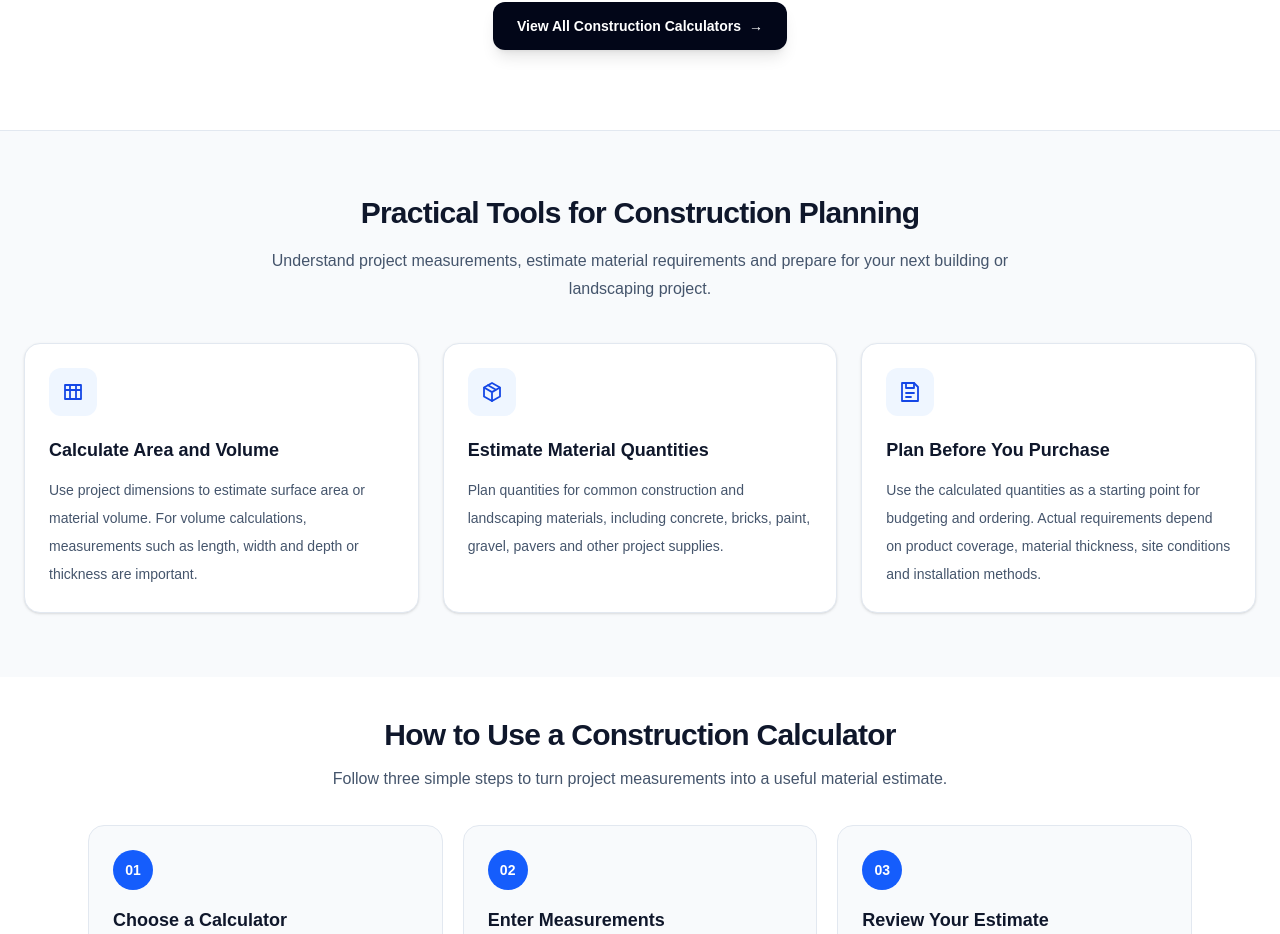
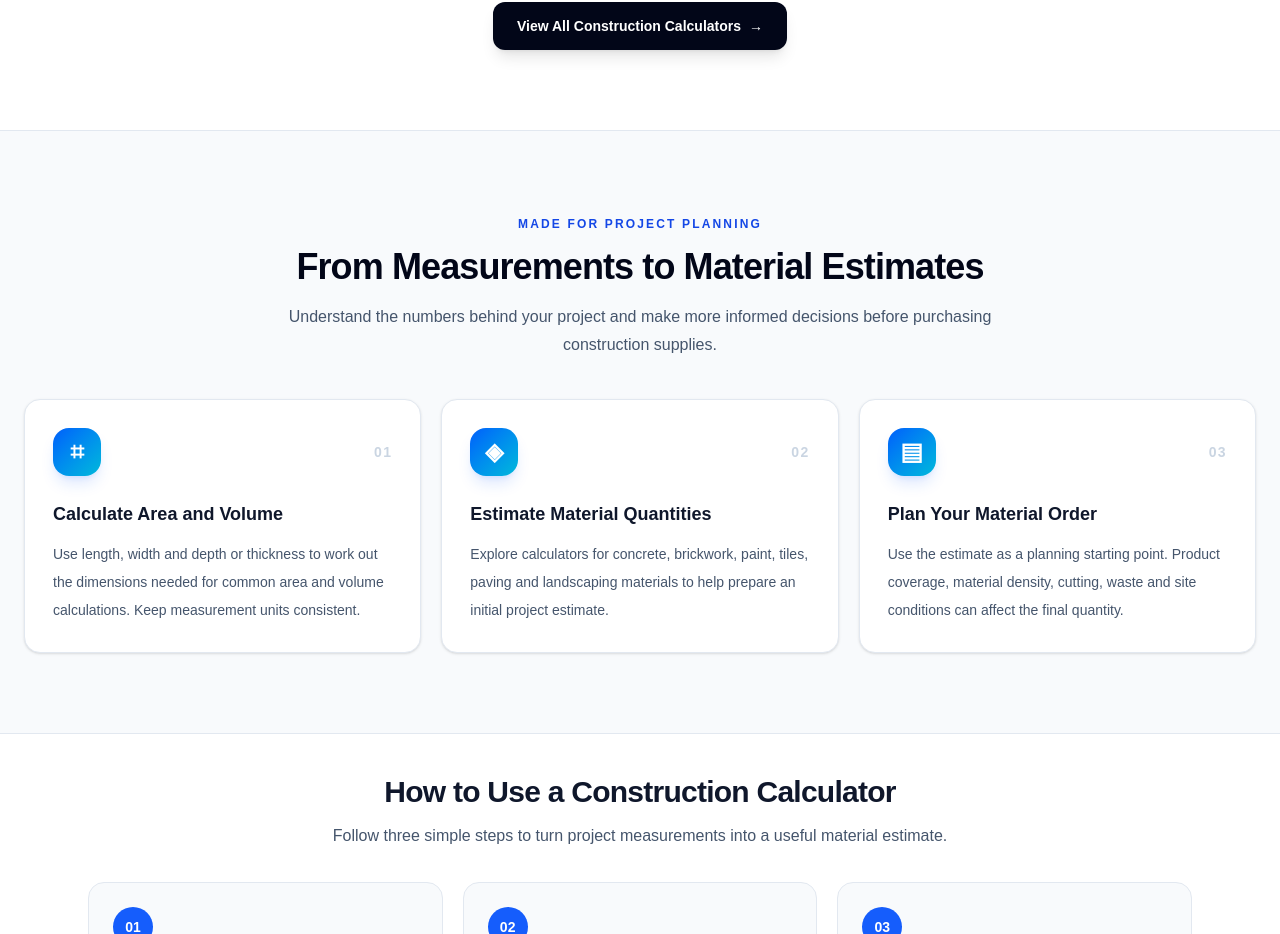
Before and after one commit to km7max-cmd/cornerspan, a Next.js app: page / in a window 1280 px wide. Shown: the part 1615-2549 px from the top of the page. Built offline with nearby package versions, Linux system fonts and the light colour scheme.

Commit message:
Refactor features section with updated descriptions and icons

```diff
--- a/components/Features.tsx
+++ b/components/Features.tsx
@@ -1,106 +1,63 @@
 
 const features = [
   {
+    number: "01",
     title: "Calculate Area and Volume",
     description:
-      "Use project dimensions to estimate surface area or material volume. For volume calculations, measurements such as length, width and depth or thickness are important.",
-    icon: (
-      <svg
-        aria-hidden="true"
-        viewBox="0 0 24 24"
-        fill="none"
-        stroke="currentColor"
-        strokeWidth="1.8"
-        className="h-6 w-6"
-      >
-        <path
-          strokeLinecap="round"
-          strokeLinejoin="round"
-          d="M4 5h16v14H4zM4 10h16M9 5v5m6-5v5M9 10v9m6-9v9"
-        />
-      </svg>
-    ),
+      "Use length, width and depth or thickness to work out the dimensions needed for common area and volume calculations. Keep measurement units consistent.",
+    icon: "⌗",
   },
   {
+    number: "02",
     title: "Estimate Material Quantities",
     description:
-      "Plan quantities for common construction and landscaping materials, including concrete, bricks, paint, gravel, pavers and other project supplies.",
-    icon: (
-      <svg
-        aria-hidden="true"
-        viewBox="0 0 24 24"
-        fill="none"
-        stroke="currentColor"
-        strokeWidth="1.8"
-        className="h-6 w-6"
-      >
-        <path
-          strokeLinecap="round"
-          strokeLinejoin="round"
-          d="M4 7.5 12 3l8 4.5v9L12 21l-8-4.5v-9Z"
-        />
-        <path
-          strokeLinecap="round"
-          strokeLinejoin="round"
-          d="m4.5 7.8 7.5 4.3 7.5-4.3M12 12v9M8 5.3l8 4.5"
-        />
-      </svg>
-    ),
+      "Explore calculators for concrete, brickwork, paint, tiles, paving and landscaping materials to help prepare an initial project estimate.",
+    icon: "◈",
   },
   {
-    title: "Plan Before You Purchase",
+    number: "03",
+    title: "Plan Your Material Order",
     description:
-      "Use the calculated quantities as a starting point for budgeting and ordering. Actual requirements depend on product coverage, material thickness, site conditions and installation methods.",
-    icon: (
-      <svg
-        aria-hidden="true"
-        viewBox="0 0 24 24"
-        fill="none"
-        stroke="currentColor"
-        strokeWidth="1.8"
-        className="h-6 w-6"
-      >
-        <path
-          strokeLinecap="round"
-          strokeLinejoin="round"
-          d="M8 3h8l4 4v14H4V3h4Z"
-        />
-        <path
-          strokeLinecap="round"
-          strokeLinejoin="round"
-          d="M8 3v5h8V3M8 13h8M8 17h5"
-        />
-      </svg>
-    ),
+      "Use the estimate as a planning starting point. Product coverage, material density, cutting, waste and site conditions can affect the final quantity.",
+    icon: "▤",
   },
 ];
 
 export default function Features() {
   return (
-    <section className="border-t border-slate-200 bg-slate-50 py-16">
-      <div className="mx-auto max-w-7xl px-6">
+    <section className="relative overflow-hidden border-y border-slate-200 bg-slate-50 py-16 sm:py-20">
+      <div className="mx-auto max-w-7xl px-5 sm:px-6">
         <div className="mx-auto max-w-3xl text-center">
-          <h2 className="text-2xl font-bold tracking-tight text-slate-900 sm:text-3xl">
-            Practical Tools for Construction Planning
+          <span className="text-xs font-bold uppercase tracking-[0.18em] text-blue-700">
+            Made for project planning
+          </span>
+
+          <h2 className="mt-3 text-3xl font-black tracking-tight text-slate-950 sm:text-4xl">
+            From Measurements to Material Estimates
           </h2>
 
           <p className="mt-4 text-base leading-7 text-slate-600">
-            Understand project measurements, estimate material requirements
-            and prepare for your next building or landscaping project.
+            Understand the numbers behind your project and make more informed
+            decisions before purchasing construction supplies.
           </p>
         </div>
 
-        <div className="mt-10 grid gap-6 md:grid-cols-3">
+        <div className="mt-10 grid gap-5 md:grid-cols-3">
           {features.map((feature) => (
             <article
-              key={feature.title}
-              className="rounded-2xl border border-slate-200 bg-white p-6 shadow-sm transition hover:-translate-y-1 hover:shadow-md"
+              key={feature.number}
+              className="group rounded-2xl border border-slate-200 bg-white p-6 shadow-sm transition hover:-translate-y-1 hover:border-blue-200 hover:shadow-xl hover:shadow-blue-900/5 sm:p-7"
             >
-              <div className="inline-flex h-12 w-12 items-center justify-center rounded-xl bg-blue-50 text-blue-700">
-                {feature.icon}
+              <div className="flex items-center justify-between">
+                <span className="flex h-12 w-12 items-center justify-center rounded-2xl bg-gradient-to-br from-blue-600 to-cyan-500 text-2xl font-bold text-white shadow-lg shadow-blue-600/15">
+                  {feature.icon}
+                </span>
+                <span className="text-sm font-bold tracking-widest text-slate-300">
+                  {feature.number}
+                </span>
               </div>
 
-              <h3 className="mt-5 text-lg font-semibold text-slate-900">
+              <h3 className="mt-6 text-lg font-bold text-slate-900">
                 {feature.title}
               </h3>
 
```
